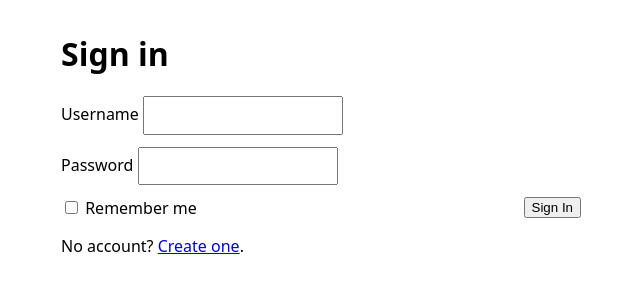
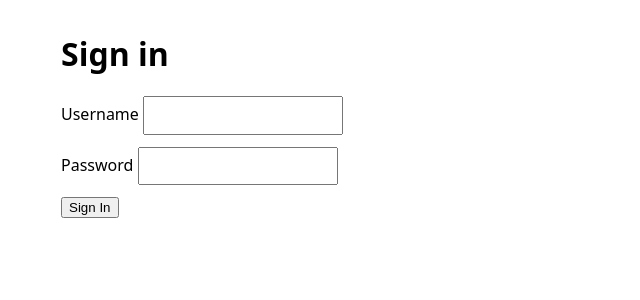
Before and after one commit to Chikuman/cse108_lab8_group34, a Flask app: page / in a window 1280 px wide. Shown: the top 300 px of the page, without its empty margins (319-959 px from the left). Run offline with Flask 3, Linux system fonts and the light colour scheme.

Commit message:
Removed Ability to Create Account
Currently not necessary, we can add it later once we finish the main components of the project

```diff
--- a/Lab8/templates/login.html
+++ b/Lab8/templates/login.html
@@ -10,9 +10,9 @@
       <input type="password" name="password" required>
     </label>
     <div class="row">
-      <label><input type="checkbox" name="remember"> Remember me</label>
+      <!-- <label><input type="checkbox" name="remember"> Remember me</label> -->
       <button type="submit">Sign In</button>
     </div>
   </form>
-  <p>No account? <a href="{{ url_for('auth.register') }}">Create one</a>.</p>
+  <!-- <p>No account? <a href="{{ url_for('auth.register') }}">Create one</a>.</p> -->
 {% endblock %}
```
